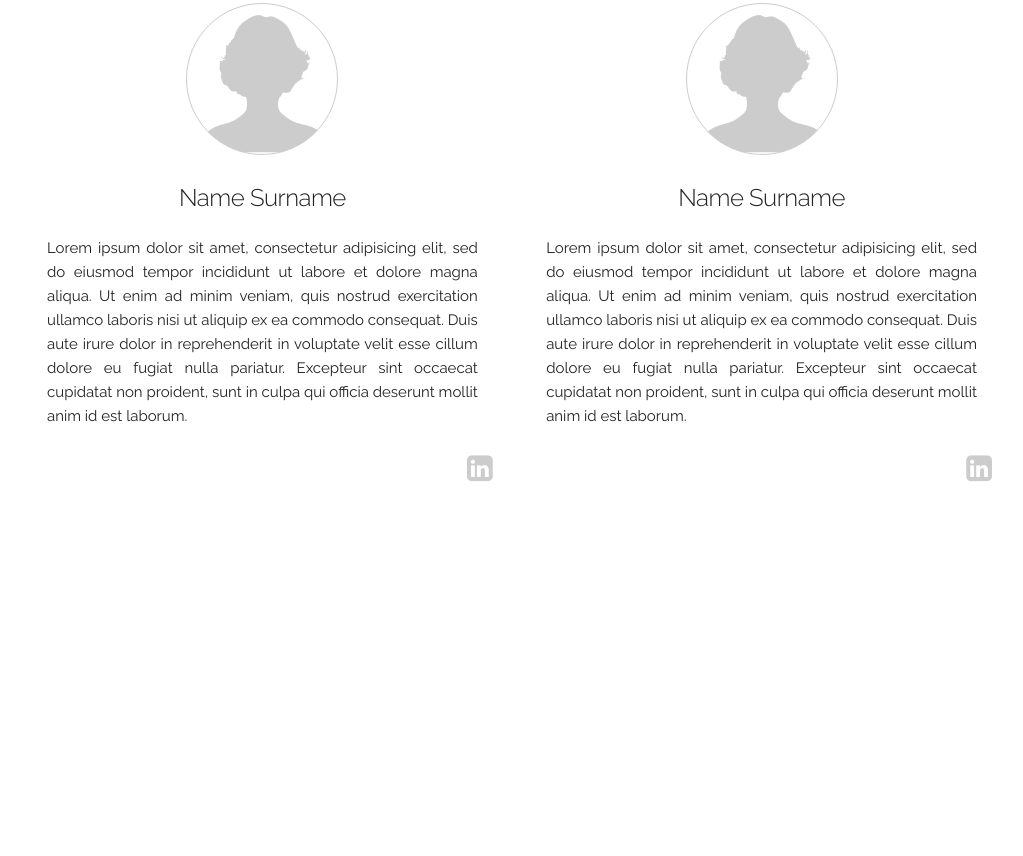
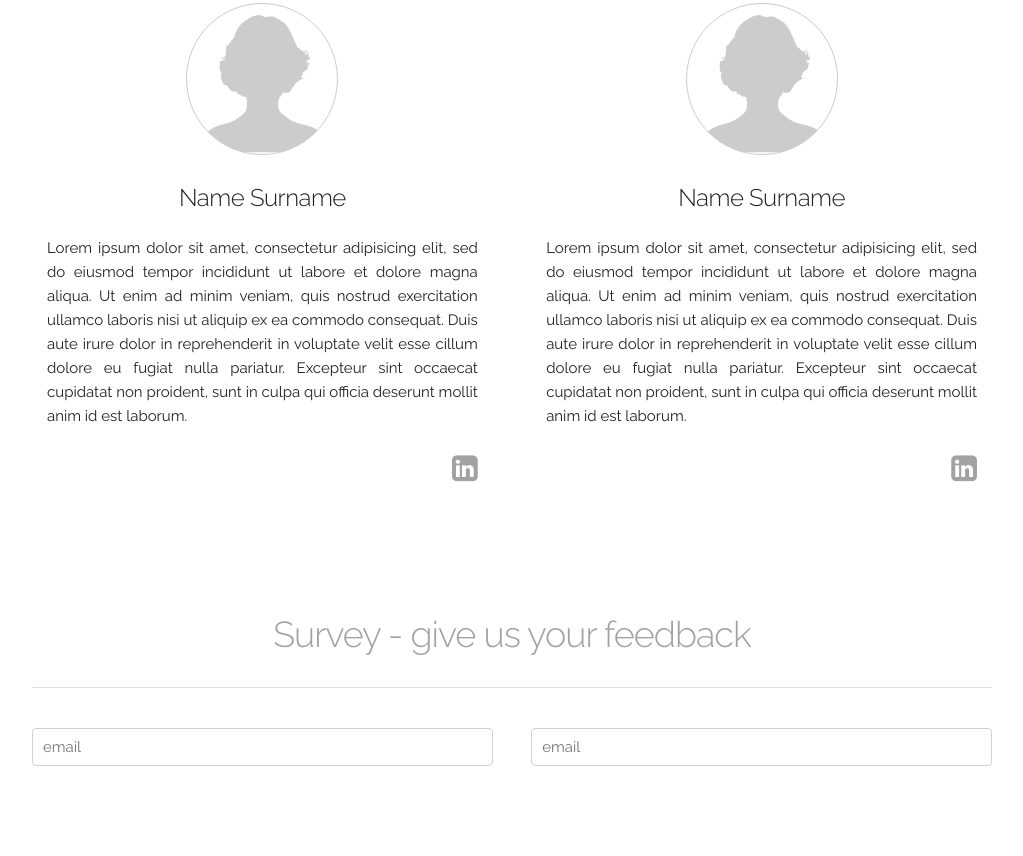
Before and after one commit to gkapkowski/cowork_landingPage, a plain HTML site: page index.html in a window 1280 px wide. Shown: the part 1369-2225 px from the top of the page, without its empty margins (128-1151 px from the left). Before the commit the page ends 1905 px from the top, so only its background shows below. Drawn offline with Linux system fonts and the light colour scheme.

Commit message:
Added survey section with form

```diff
--- a/index.html
+++ b/index.html
@@ -27,7 +27,7 @@
       <div class="container">
         <div class="row">
           <div class="twelve columns">
-            <h3>Initiative </h3>
+            <h3>Initiative</h3>
             <hr>
             <p>
               ąęćłśóńźż Lorem ipsum dolor sit amet, consectetur adipisicing elit, sed do eiusmod tempor incididunt ut labore et dolore magna aliqua. Ut enim ad minim veniam, quis nostrud exercitation ullamco laboris nisi ut aliquip ex ea commodo consequat. Duis aute irure dolor in reprehenderit in voluptate velit esse cillum dolore eu fugiat nulla pariatur. Excepteur sint occaecat cupidatat non proident, sunt in culpa qui officia deserunt mollit anim id est laborum.
@@ -73,5 +73,25 @@
         </div>
       </div>
     </section>
+
+    <section class="survey">
+      <div class="container">
+        <div class="twelve columns">
+          <h3>Survey - give us your feedback</h3>
+          <hr>
+        </div>
+        <form>
+          <div class="row">
+            <div class="six columns">
+              <label></label>
+              <input class="u-full-width" type="email" placeholder="email">
+            </div>
+            <div class="six columns">
+              <label></label>
+              <input class="u-full-width" type="email" placeholder="email">
+            </div>
+        </form>
+      </div>
+    </section>
   </body>
 </html>
--- a/scss/modules/variables.scss
+++ b/scss/modules/variables.scss
@@ -1 +1,2 @@
-$main-color: #FF5722;
+$mainColor: #FF5722;
+$mainGrey: #A2A2A2;
--- a/scss/partials/content.scss
+++ b/scss/partials/content.scss
@@ -1,5 +1,8 @@
 section {
-  padding: 50px 0;
+  padding: 25px 0;
+  @media (min-width: 750px) {
+    padding: 50px 0;
+  }
 }
 
 .intro {
@@ -11,7 +14,7 @@ section {
 
 .twelve.columns {
   h3 {
-    color: #ccc;
+    color: $mainGrey;
     text-align: center;
   }
 }
@@ -19,14 +22,22 @@ section {
 .photo-placeholder {
   width: 150px;
   height: 150px;
-  border: 1px solid #ccc;
+  border: 1px solid #CCCCCC;
   margin: 25px auto;
   border-radius: 50%;
   background-image: url("../images/person_placeholder.png");
   background-size: contain;
 }
 
+/*
+picture: person_placeholder.png
+source: https://upload.wikimedia.org/wikipedia/commons/thumb/5/53/Blank_woman_placeholder.svg/240px-Blank_woman_placeholder.svg.png
+license: public domain
+license source: https://commons.wikimedia.org/wiki/File:Blank_woman_placeholder.svg#filelinks
+*/
+
 .bio {
+  margin-bottom: 25px;
   h5 {
     text-align: center;
   }
@@ -38,12 +49,6 @@ section {
 
 .social-linkedin {
   text-align: right;
-  color: #ccc;
+  color: $mainGrey;
+  padding: 0 15px;
 }
-
-/*
-picture: person_placeholder.png
-source: https://upload.wikimedia.org/wikipedia/commons/thumb/5/53/Blank_woman_placeholder.svg/240px-Blank_woman_placeholder.svg.png
-license: public domain
-license source: https://commons.wikimedia.org/wiki/File:Blank_woman_placeholder.svg#filelinks
-*/
```
Also changed, not shown: css/style.css.
